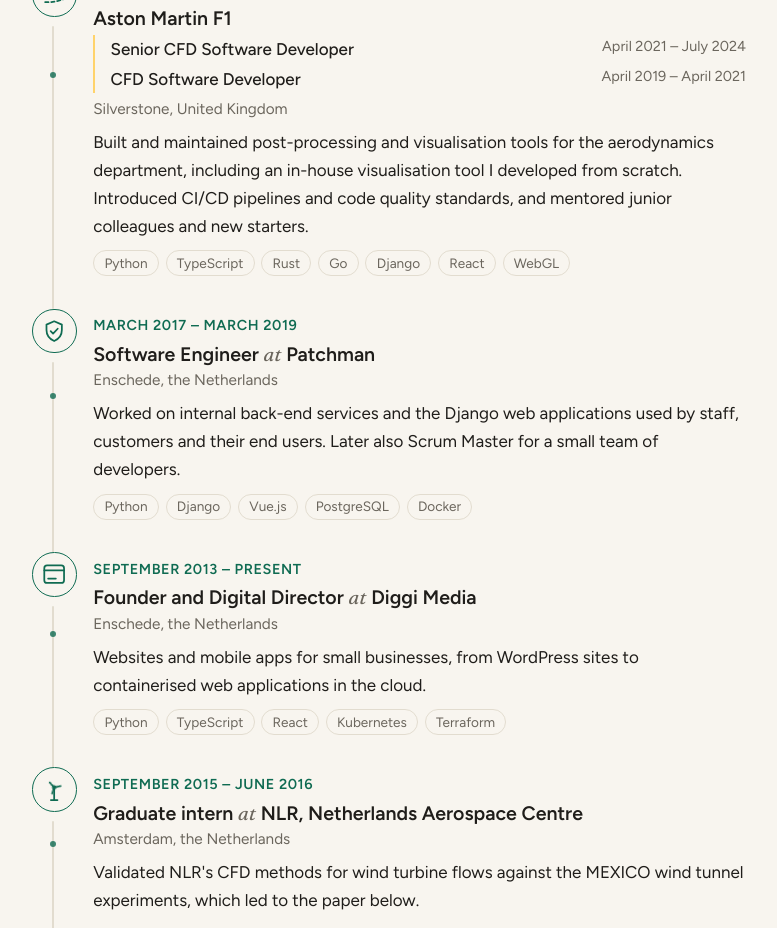
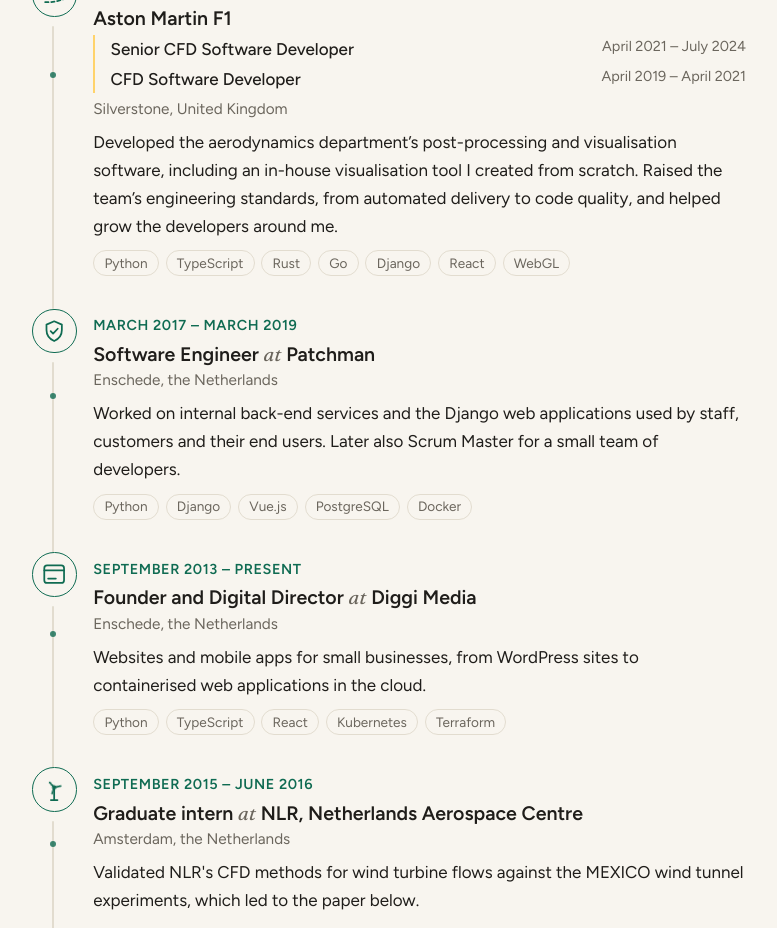
Before and after one commit to Tirzono/sebastiaantenpas.nl, a React (Vite) app: page / in a window 1280 px wide. Shown: the part 1280-2208 px from the top of the page, without its empty margins (251-1028 px from the left). Built offline with nearby package versions, Linux system fonts and the light colour scheme.

Commit message:
Describe the Aston Martin work at a higher level
Co-Authored-By: Claude Opus 5.5 (1M context) <noreply@anthropic.com>
Claude-Session: https://claude.ai/code/session_01Xhst6sWf6j7ADpppZdfgNN

```diff
--- a/src/content.ts
+++ b/src/content.ts
@@ -76,7 +76,7 @@ export const experience: Entry[] = [
     organisation: 'Aston Martin F1',
     place: 'Silverstone, United Kingdom',
     description:
-      'Built and maintained post-processing and visualisation tools for the aerodynamics department, including an in-house visualisation tool I developed from scratch. Introduced CI/CD pipelines and code quality standards, and mentored junior colleagues and new starters.',
+      'Developed the aerodynamics department’s post-processing and visualisation software, including an in-house visualisation tool I created from scratch. Raised the team’s engineering standards, from automated delivery to code quality, and helped grow the developers around me.',
     tags: ['Python', 'TypeScript', 'Rust', 'Go', 'Django', 'React', 'WebGL'],
   },
   {
```
